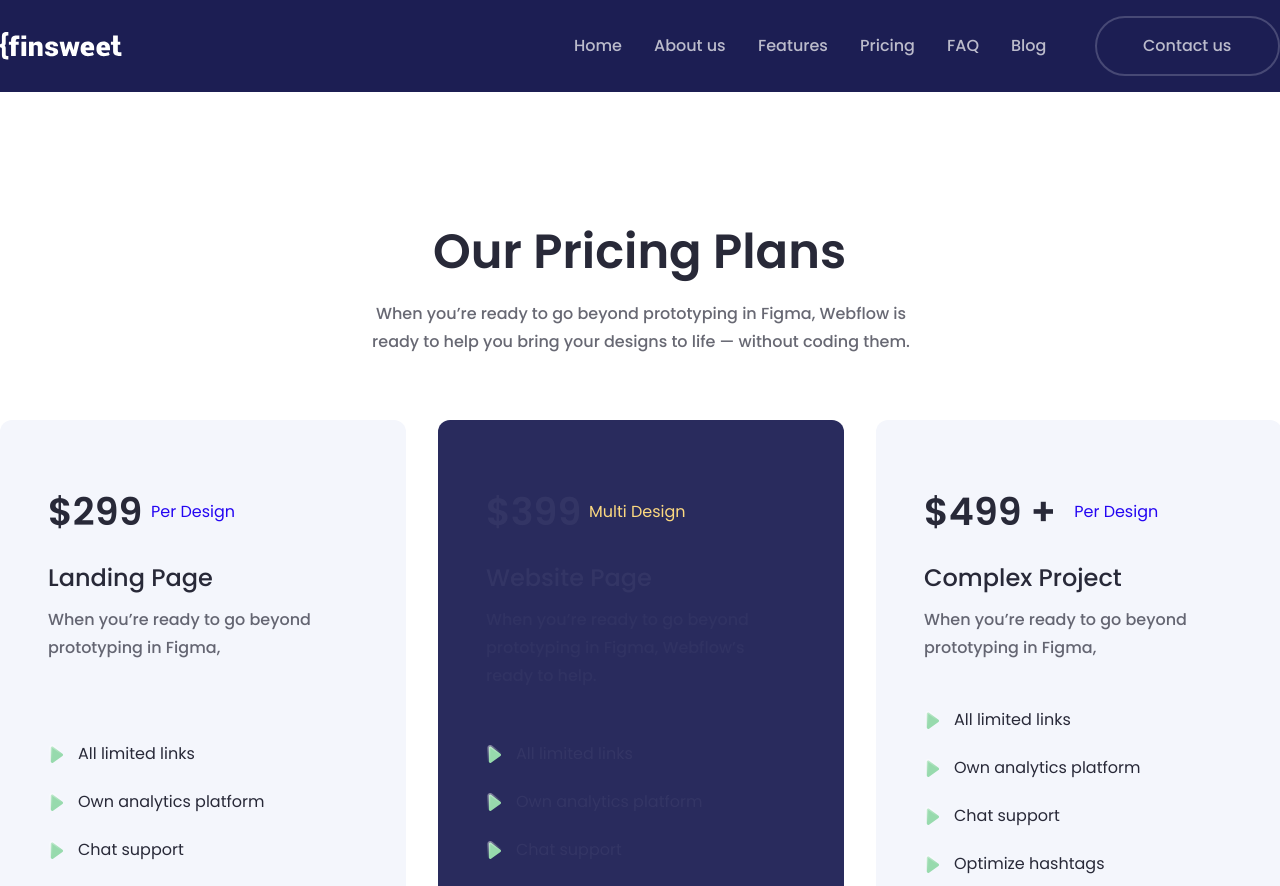
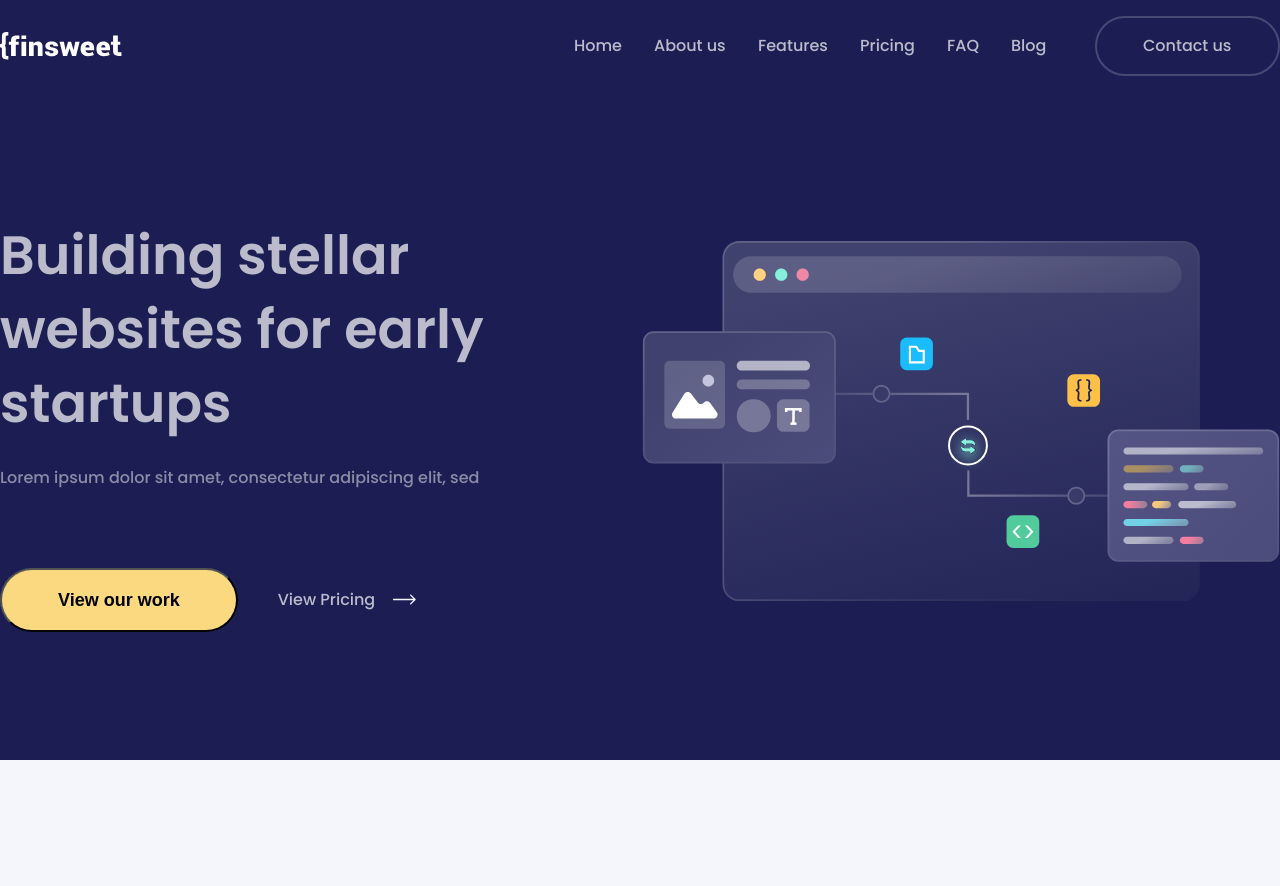
Before and after one commit to kwonyoungbok/test-pigma, a React (Create React App) app: page /home in a window 1280 px wide. Shown: the top 886 px of the page. Built offline with nearby package versions, Linux system fonts and the light colour scheme.

Commit message:
<:feat> diff로 보는것이 아니라, 디자이너한테 구두로 듣고, 현재 코드의 반영.

```diff
--- a/src/App.tsx
+++ b/src/App.tsx
@@ -10,10 +10,10 @@ import InputKit from "./pages/InputKit";
 function App() {
   return (
     <div className="App">
-        <Pricing {...pricingData} />
+        {/*<Pricing {...pricingData} />*/}
         {/*<InputKit />*/}
 
-        {/*<Home {...homeData} />*/}
+        <Home {...homeData} />
 
         {/*<Features {...featuresData}/>*/}
 
@@ -673,7 +673,7 @@ const homeData = {
     viewOurWork1: "View our work",
     viewPricing1: "View Pricing",
     buildingStellarWeb2: "Building stellar websites for early startups",
-    loremIpsumDolorSi1: "Lorem ipsum dolor sit amet, consectetur adipiscing elit, sed do eiusmod tempor.",
+    loremIpsumDolorSi1: "Lorem ipsum dolor sit amet, consectetur adipiscing elit, sed",
     viewOurWork2: "View our work",
     viewPricing2: "View Pricing",
     howWeWork: "How we work",
--- a/src/figma/components/Home/Home.css
+++ b/src/figma/components/Home/Home.css
@@ -3,7 +3,7 @@
   background-color: var(--white);
   display: flex;
   flex-direction: column;
-  height: 7068px;
+  /*height: 7068px;*/
   position: relative;
   width: 1600px;
 }
--- a/src/figma/components/Home/index.jsx
+++ b/src/figma/components/Home/index.jsx
@@ -315,31 +315,32 @@ function Home(props) {
          <SendInquiryCard/>
         </ContactForm>
 
-        <Blog>
-          <BlogContainer>
-            <HowWeWork>{ourBlog}</HowWeWork>
-            <BlogCard12
-              httpsWwwPexelsComPhotoArabicBusines={blogCard121Props.httpsWwwPexelsComPhotoArabicBusines}
-              viewMoreButtonProps={blogCard121Props.viewMoreButtonProps}
-            />
-          </BlogContainer>
-          <BlogCard2>
-            <HttpswwwpexelscomphotowomanInWhiteS src={httpsWwwPexelsComPhotoWomanInWhiteS} />
-            <Address>{address}</Address>
-            <HowOneWebflowUser>{howOneWebflowUser}</HowOneWebflowUser>
-            <SeeHowPivotingTo>{seeHowPivotingTo}</SeeHowPivotingTo>
-            <ReadmoreButton>
-              <ReadMore>{readMore}</ReadMore>
-              <Arrow11 src="/img/arrow-1-6@2x.svg" />
-            </ReadmoreButton>
-          </BlogCard2>
+        {/*<Blog>*/}
+        {/*  <BlogContainer>*/}
+        {/*    <HowWeWork>{ourBlog}</HowWeWork>*/}
+        {/*    <BlogCard12*/}
+        {/*      httpsWwwPexelsComPhotoArabicBusines={blogCard121Props.httpsWwwPexelsComPhotoArabicBusines}*/}
+        {/*      viewMoreButtonProps={blogCard121Props.viewMoreButtonProps}*/}
+        {/*    />*/}
+        {/*  </BlogContainer>*/}
+        {/*  <BlogCard2>*/}
+        {/*    <HttpswwwpexelscomphotowomanInWhiteS src={httpsWwwPexelsComPhotoWomanInWhiteS} />*/}
+        {/*    <Address>{address}</Address>*/}
+        {/*    <HowOneWebflowUser>{howOneWebflowUser}</HowOneWebflowUser>*/}
+        {/*    <SeeHowPivotingTo>{seeHowPivotingTo}</SeeHowPivotingTo>*/}
+        {/*    <ReadmoreButton>*/}
+        {/*      <ReadMore>{readMore}</ReadMore>*/}
+        {/*      <Arrow11 src="/img/arrow-1-6@2x.svg" />*/}
+        {/*    </ReadmoreButton>*/}
+        {/*  </BlogCard2>*/}
+        {/*  <BlogCard12*/}
+        {/*    httpsWwwPexelsComPhotoArabicBusines={blogCard122Props.httpsWwwPexelsComPhotoArabicBusines}*/}
+        {/*    className={blogCard122Props.className}*/}
+        {/*    viewMoreButtonProps={blogCard122Props.viewMoreButtonProps}*/}
+        {/*  />*/}
+        {/*</Blog>*/}
 
-          <BlogCard12
-            httpsWwwPexelsComPhotoArabicBusines={blogCard122Props.httpsWwwPexelsComPhotoArabicBusines}
-            className={blogCard122Props.className}
-            viewMoreButtonProps={blogCard122Props.viewMoreButtonProps}
-          />
-        </Blog>
+
         <Footer copyright2021FinsweetCom={footerProps.copyright2021FinsweetCom} className={footerProps.className} />
       </div>
     </div>
--- a/src/figma/components/Pricing/index.jsx
+++ b/src/figma/components/Pricing/index.jsx
@@ -211,7 +211,7 @@ const PricingHeading = styled.div`
 `;
 
 const OurPricingPlans = styled.div`
-  ${Heading2}
+  ${Heading2};
   min-height: 64px;
   margin-right: 6px;
   min-width: 414px;
@@ -222,7 +222,7 @@ const OurPricingPlans = styled.div`
 `;
 
 const WhenYoureReadyTo = styled.p`
-  ${Label2}
+  ${Label2};
   width: 562px;
   min-height: 56px;
   margin-top: 16px;
@@ -417,7 +417,7 @@ const OverlapGroup4 = styled.div`
   min-height: 745px;
   background-color: var(--tint-blue);
   border-radius: 12px;
-  background-image: url(/img/mask-group@1x.svg);
+  background-image: url(/public/img/mask-group@1x.svg);
   background-size: 100% 100%;
 `;
 
@@ -430,17 +430,17 @@ const FlexRow1 = styled.div`
 `;
 
 const X201 = styled.div`
-  ${Heading3}
+  ${Heading3};
   width: 95px;
+  color: var(--french-gray);
   min-height: 56px;
   font-weight: 600;
-  color: var(--white);
   line-height: 56px;
   white-space: nowrap;
 `;
 
 const Month1 = styled.div`
-  ${Body1}
+  ${Body1};
   min-height: 28px;
   margin-left: 8px;
   min-width: 97px;
@@ -451,11 +451,11 @@ const Month1 = styled.div`
 `;
 
 const Starter1 = styled.div`
-  ${Heading6}
+  ${Heading6};
   min-height: 38px;
   margin-top: 20px;
   font-weight: 500;
-  color: var(--white);
+  color: var(--french-gray);
   line-height: 36px;
   white-space: nowrap;
 `;
@@ -467,7 +467,7 @@ const WhenYoureReadyTo2 = styled.p`
   margin-top: 8px;
   opacity: 0.7;
   font-weight: 500;
-  color: var(--white);
+  color: var(--french-gray);
   line-height: 28px;
 `;
 
@@ -483,7 +483,7 @@ const List1 = styled.div`
 const AllLimitedLinks3 = styled.div`
   min-height: 28px;
   font-weight: 400;
-  color: var(--white);
+  color: var(--french-gray);
   line-height: 28px;
   white-space: nowrap;
 `;
@@ -492,7 +492,7 @@ const AllLimitedLinks4 = styled.div`
   min-height: 28px;
   margin-top: 20px;
   font-weight: 400;
-  color: var(--white);
+  color: var(--french-gray);
   line-height: 28px;
   white-space: nowrap;
 `;
```
